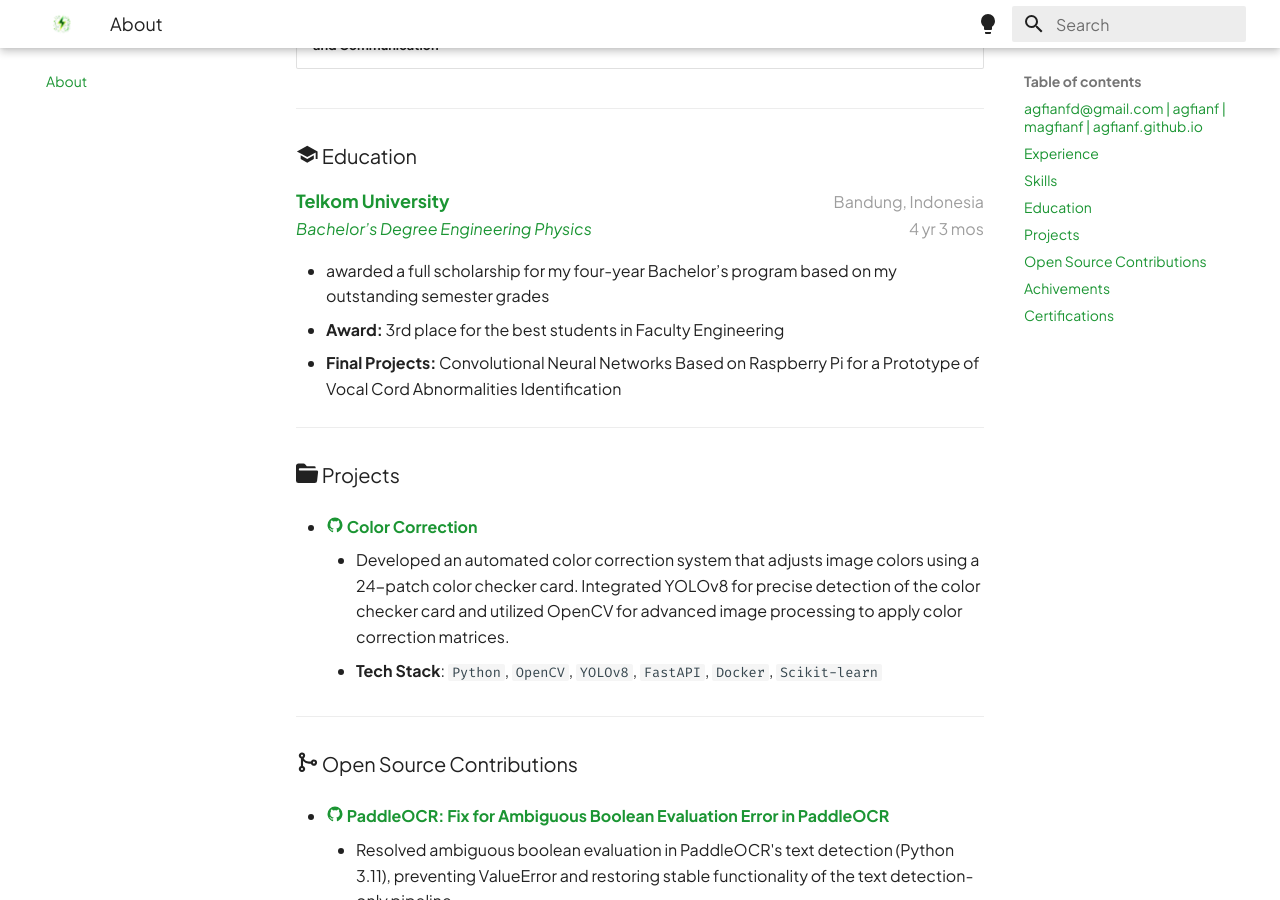
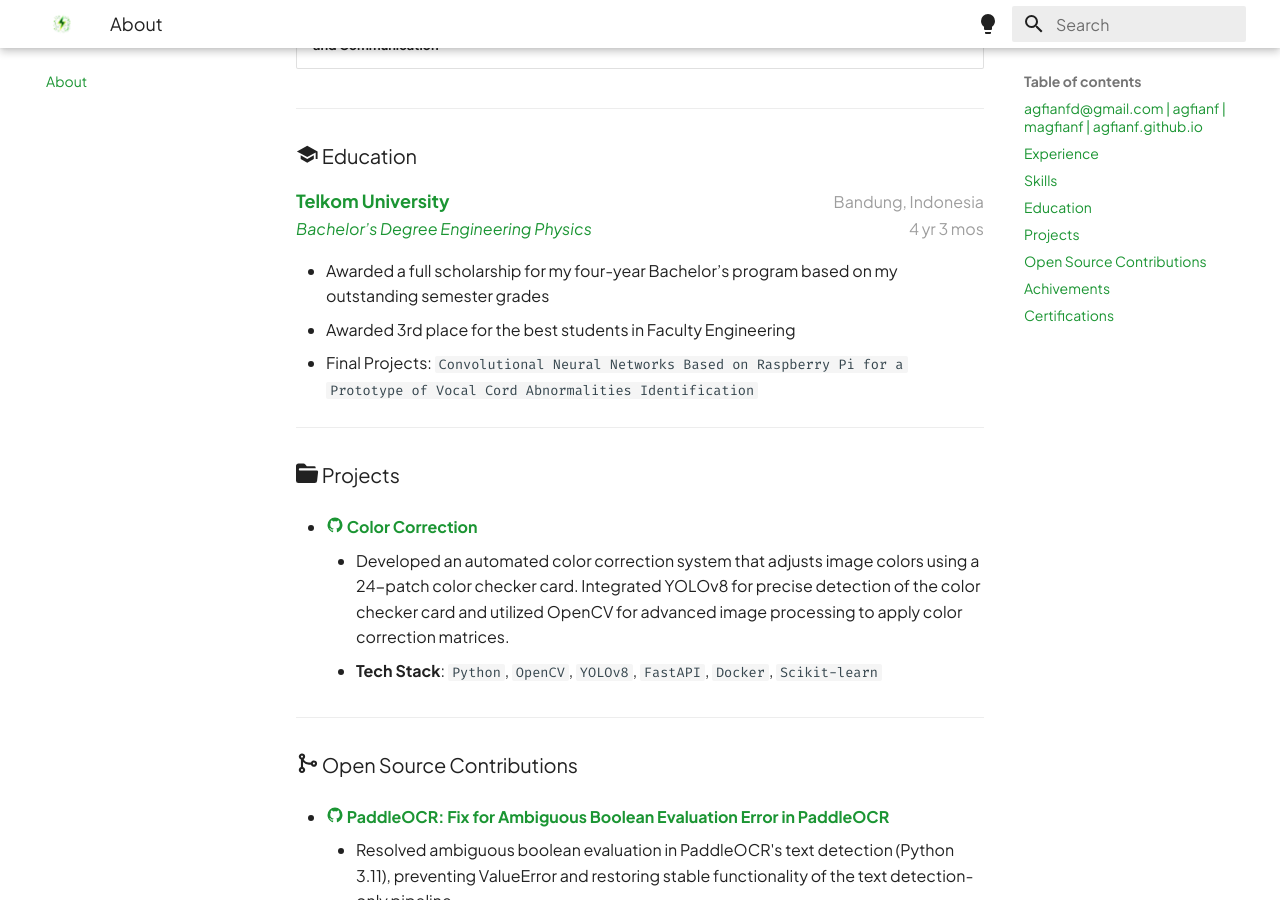
Before and after one commit to agfianf/agfianf.github.io, an MkDocs documentation site: the page built from docs/about.md, in a window 1280 px wide and 900 px high, scrolled down 3597 px. Built offline with MkDocs 1.6.1 and Material for MkDocs 9.7.7, drawn with Linux system fonts in a browser that asks for light colours.

Commit message:
fix: enhance formatting and clarity in about.md for educational achievements

```diff
--- a/docs/about.md
+++ b/docs/about.md
@@ -145,9 +145,9 @@
     <span class="title">Bachelor’s Degree Engineering Physics</span>
     <span class="date">4 yr 3 mos</span>
 </div>
-- awarded a full scholarship for my four-year Bachelor’s program based on my outstanding semester grades
-- **Award:** 3rd place for the best students in Faculty Engineering
-- **Final Projects:** Convolutional Neural Networks Based on Raspberry Pi for a Prototype of Vocal Cord Abnormalities Identification
+- Awarded a full scholarship for my four-year Bachelor’s program based on my outstanding semester grades
+- Awarded 3rd place for the best students in Faculty Engineering
+- Final Projects: `Convolutional Neural Networks Based on Raspberry Pi for a Prototype of Vocal Cord Abnormalities Identification`
 
 ---
 
```
